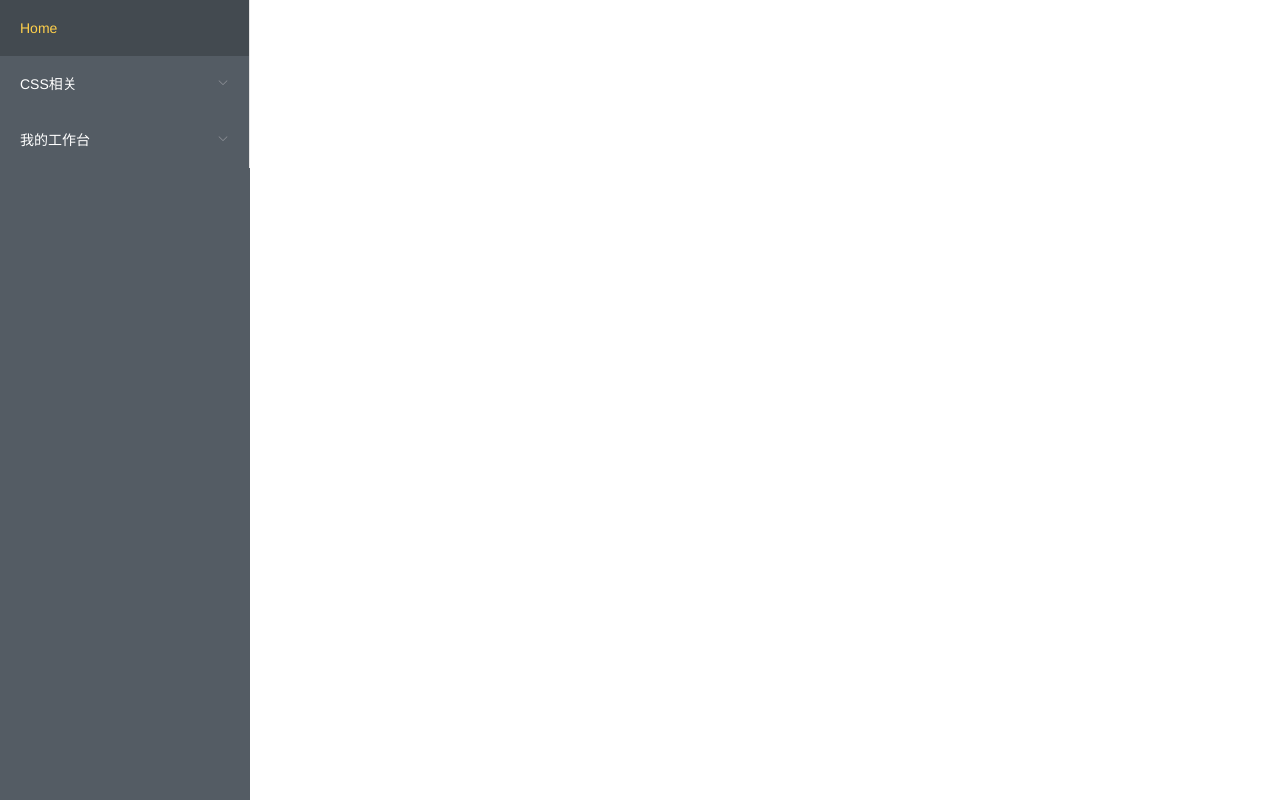
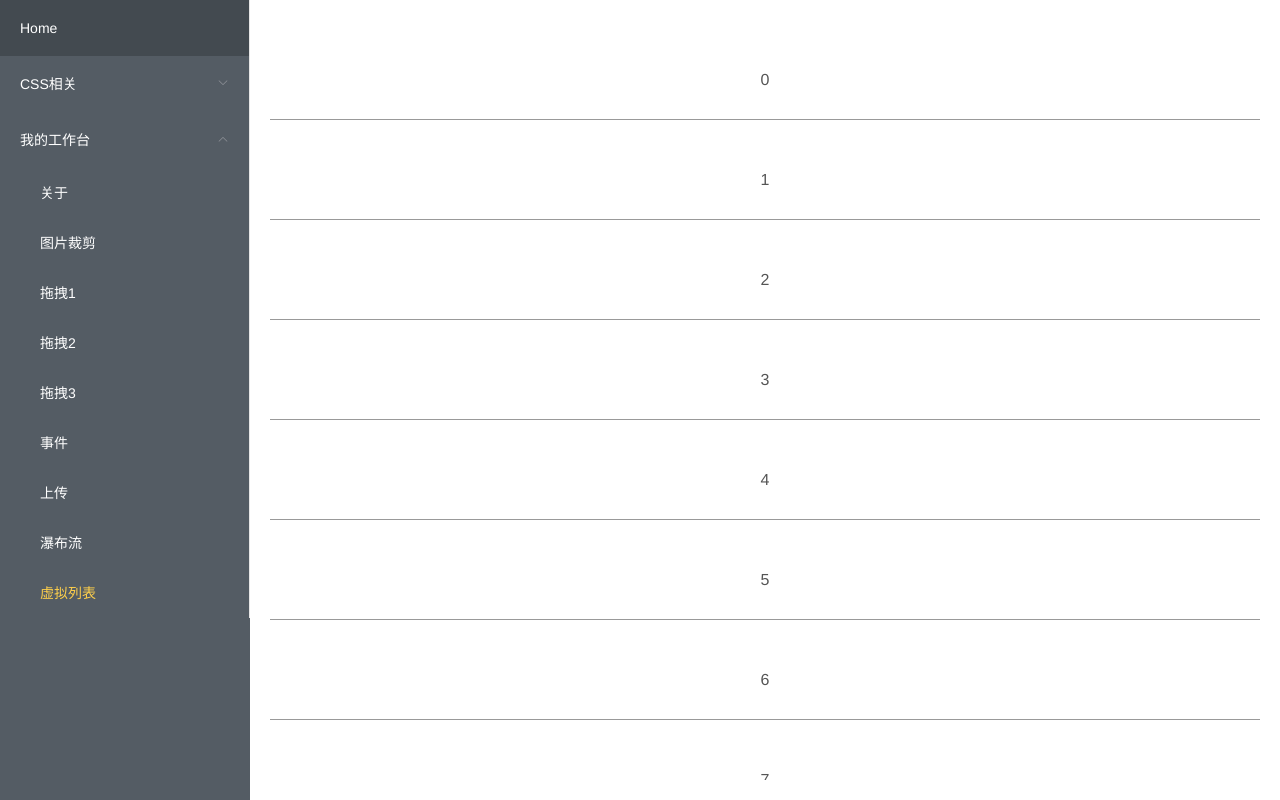
Before and after one commit to tiancaixiaobaozi/vue-duff, a Vue app: page /vlist in a window 1280 px wide. Built offline with nearby package versions, Linux system fonts and the light colour scheme; what awe-dnd would draw is missing.

Commit message:
feat: 虚拟列表

```diff
--- a/src/App.vue
+++ b/src/App.vue
@@ -26,6 +26,7 @@
             <el-menu-item index="/event">事件</el-menu-item>
             <el-menu-item index="/upload">上传</el-menu-item>
             <el-menu-item index="/waterfall">瀑布流</el-menu-item>
+            <el-menu-item index="/vlist">虚拟列表</el-menu-item>
           </el-submenu>
         </el-menu>
       </el-aside>
--- a/src/router/index.js
+++ b/src/router/index.js
@@ -38,6 +38,11 @@ let routes = [
     path: '/waterfall',
     name: 'waterfall',
     component: () => import('@/views/Waterfall')
+  },
+  {
+    path: '/vlist',
+    name: 'vlist',
+    component: () => import('@/views/ListPage')
   }
 ]
 const routerContext = require.context('./', true, /index\.js$/)
--- /dev/null
+++ b/src/views/ListPage.vue
@@ -0,0 +1,44 @@
+<template>
+  <div id="app2">
+    <VirtualList :listData="list" :itemSize="100" />
+<!--    <VirtualList :listData="list" :estimatedItemSize="100" v-slot="slotProps">-->
+<!--      <Item :item="slotProps.item"/>-->
+<!--    </VirtualList>-->
+  </div>
+</template>
+
+<script>
+import VirtualList from './components/VList'
+import Item from './components/Item'
+
+let d = []
+for (let i = 0; i < 1000; i++) {
+  d.push({ id: i, value: i })
+}
+
+export default {
+  name: 'App',
+  data() {
+    return {
+      list: d
+    }
+  },
+  components: {
+    VirtualList,
+    Item
+  }
+}
+</script>
+
+<style scoped>
+  html{
+    height: 100%;
+  }
+  body{
+    height: 100%;
+    margin:0;
+  }
+  #app2{
+    height:100%;
+  }
+</style>
--- /dev/null
+++ b/src/views/components/Item.vue
@@ -0,0 +1,21 @@
+<template>
+  <p>
+    <span style="color:red">{{item.id}}</span>
+    {{item.value}}
+  </p>
+</template>
+
+<script>
+export default {
+  props: {
+    // 所有列表数据
+    item: {
+      type: Object,
+      default: () => {}
+    }
+  }
+}
+</script>
+
+<style scoped>
+</style>
--- /dev/null
+++ b/src/views/components/VList.vue
@@ -0,0 +1,118 @@
+<template>
+  <div ref="list" class="infinite-list-container" @scroll="scrollEvent($event)">
+    <div class="infinite-list-phantom" :style="{ height: listHeight + 'px' }"></div>
+    <div class="infinite-list" :style="{ transform: getTransform }">
+      <div
+        ref="items"
+        class="infinite-list-item"
+        v-for="item in visibleData"
+        :key="item.id"
+        :style="{ height: itemSize + 'px', lineHeight: itemSize + 'px' }"
+      >
+        {{ item.value }}
+      </div>
+    </div>
+  </div>
+</template>
+
+<script>
+export default {
+  name: 'VList',
+  props: {
+    // 所有列表数据
+    listData: {
+      type: Array,
+      default: () => []
+    },
+    // 每项高度
+    itemSize: {
+      type: Number,
+      default: 200
+    },
+    // 预估高度
+    estimatedItemSize:{
+      type: Number
+    }
+  },
+  data() {
+    return {
+      // 可视区域高度
+      screenHeight: 0,
+      // 偏移量
+      startOffset: 0,
+      // 起始索引
+      start: 0,
+      // 结束索引
+      end: null
+    }
+  },
+  computed: {
+    // 列表总高度
+    listHeight() {
+      return this.listData.length * this.itemSize
+    },
+    // 可显示的列表项数
+    visibleCount() {
+      return Math.ceil(this.screenHeight / this.itemSize)
+    },
+    // 偏移量对应的style
+    getTransform() {
+      return `translate(0, ${this.startOffset}px)`
+    },
+    // 获取真实显示列表数据
+    visibleData() {
+      return this.listData.slice(this.start, Math.min(this.end, this.listData.length))
+    }
+  },
+  mounted() {
+    this.screenHeight = this.$el.clientHeight
+    this.start = 0
+    this.end = this.start + this.visibleCount
+  },
+  methods: {
+    scrollEvent() {
+      // 当前滚动位置
+      let scrollTop = this.$refs.list.scrollTop
+      // 此时的开始索引
+      this.start = Math.floor(scrollTop / this.itemSize)
+      // 此时的结束索引
+      this.end = this.start + this.visibleCount
+      // 此时的偏移量
+      this.startOffset = scrollTop - (scrollTop % this.itemSize)
+    }
+  }
+}
+</script>
+
+<style scoped>
+.infinite-list-container {
+  height: 100%;
+  overflow: auto;
+  position: relative;
+  -webkit-overflow-scrolling: touch;
+}
+
+.infinite-list-phantom {
+  font-size: 20px;
+  position: absolute;
+  left: 0;
+  top: 0;
+  right: 0;
+  z-index: -1;
+}
+
+.infinite-list {
+  left: 0;
+  right: 0;
+  top: 0;
+  position: absolute;
+  text-align: center;
+}
+
+.infinite-list-item {
+  padding: 10px;
+  color: #555;
+  box-sizing: border-box;
+  border-bottom: 1px solid #999;
+}
+</style>
--- /dev/null
+++ b/src/views/components/VList2.vue
@@ -0,0 +1,191 @@
+<template>
+  <div ref="list" :style="{height}" class="infinite-list-container" @scroll="scrollEvent($event)">
+    <div ref="phantom" class="infinite-list-phantom"></div>
+    <div ref="content" class="infinite-list">
+      <div
+        class="infinite-list-item"
+        ref="items"
+        :id="item._index"
+        :key="item._index"
+        v-for="item in visibleData"
+      >
+        <slot ref="slot" :item="item.item"></slot>
+      </div>
+    </div>
+  </div>
+</template>
+
+<script>
+export default {
+  props: {
+    // 所有列表数据
+    listData: {
+      type: Array,
+      default: () => []
+    },
+    // 预估高度
+    estimatedItemSize: {
+      type: Number,
+      required: true
+    },
+    // 容器高度 100px or 50vh
+    height: {
+      type: String,
+      default: '100%'
+    }
+  },
+  computed: {
+    _listData() {
+      return this.listData.map((item, index) => {
+        return {
+          _index: `_${index}`,
+          item
+        }
+      })
+    },
+    visibleCount() {
+      return Math.ceil(this.screenHeight / this.estimatedItemSize)
+    },
+    visibleData() {
+      return this._listData.slice(this.start, this.end)
+    }
+  },
+  created() {
+    this.initPositions()
+  },
+  mounted() {
+    this.screenHeight = this.$el.clientHeight
+    this.start = 0
+    this.end = this.start + this.visibleCount
+  },
+  updated() {
+    this.$nextTick(function() {
+      if (!this.$refs.items || !this.$refs.items.length) {
+        return
+      }
+      // 获取真实元素大小，修改对应的尺寸缓存
+      this.updateItemsSize()
+      // 更新列表总高度
+      let height = this.positions[this.positions.length - 1].bottom
+      this.$refs.phantom.style.height = height + 'px'
+      // 更新真实偏移量
+      this.setStartOffset()
+    })
+  },
+  data() {
+    return {
+      // 可视区域高度
+      screenHeight: 0,
+      // 起始索引
+      start: 0,
+      // 结束索引
+      end: 0
+    }
+  },
+  methods: {
+    initPositions() {
+      this.positions = this.listData.map((d, index) => ({
+        index,
+        height: this.estimatedItemSize,
+        top: index * this.estimatedItemSize,
+        bottom: (index + 1) * this.estimatedItemSize
+      }))
+    },
+    // 获取列表起始索引
+    getStartIndex(scrollTop = 0) {
+      // 二分法查找
+      return this.binarySearch(this.positions, scrollTop)
+    },
+    // 二分法查找
+    binarySearch(list, value) {
+      let start = 0
+      let end = list.length - 1
+      let tempIndex = null
+      while (start <= end) {
+        let midIndex = parseInt((start + end) / 2)
+        let midValue = list[midIndex].bottom
+        if (midValue === value) {
+          return midIndex + 1
+        } else if (midValue < value) {
+          start = midIndex + 1
+        } else if (midValue > value) {
+          if (tempIndex === null || tempIndex > midIndex) {
+            tempIndex = midIndex
+          }
+          end = end - 1
+        }
+      }
+      return tempIndex
+    },
+    // 获取列表项的当前尺寸
+    updateItemsSize() {
+      let nodes = this.$refs.items
+      nodes.forEach(node => {
+        let rect = node.getBoundingClientRect()
+        let height = rect.height
+        let index = +node.id.slice(1)
+        let oldHeight = this.positions[index].height
+        let dValue = oldHeight - height
+        // 存在差值
+        if (dValue) {
+          this.positions[index].bottom = this.positions[index].bottom - dValue
+          this.positions[index].height = height
+
+          for (let k = index + 1; k < this.positions.length; k++) {
+            this.positions[k].top = this.positions[k - 1].bottom
+            this.positions[k].bottom = this.positions[k].bottom - dValue
+          }
+        }
+      })
+    },
+    // 获取当前的偏移量
+    setStartOffset() {
+      let startOffset =
+        this.start >= 1 ? this.positions[this.start - 1].bottom : 0
+      this.$refs.content.style.transform = `translate3d(0,${startOffset}px,0)`
+    },
+    // 滚动事件
+    scrollEvent() {
+      // 当前滚动位置
+      let scrollTop = this.$refs.list.scrollTop
+      // 此时的开始索引
+      this.start = this.getStartIndex(scrollTop)
+      // 此时的结束索引
+      this.end = this.start + this.visibleCount
+      // 此时的偏移量
+      this.setStartOffset()
+    }
+  }
+}
+</script>
+
+<style scoped>
+.infinite-list-container {
+  overflow: auto;
+  position: relative;
+  -webkit-overflow-scrolling: touch;
+}
+
+.infinite-list-phantom {
+  position: absolute;
+  left: 0;
+  top: 0;
+  right: 0;
+  z-index: -1;
+}
+
+.infinite-list {
+  left: 0;
+  right: 0;
+  top: 0;
+  position: absolute;
+}
+
+.infinite-list-item {
+  padding: 5px;
+  color: #555;
+  box-sizing: border-box;
+  border-bottom: 1px solid #999;
+  /* height:200px; */
+}
+</style>
```
